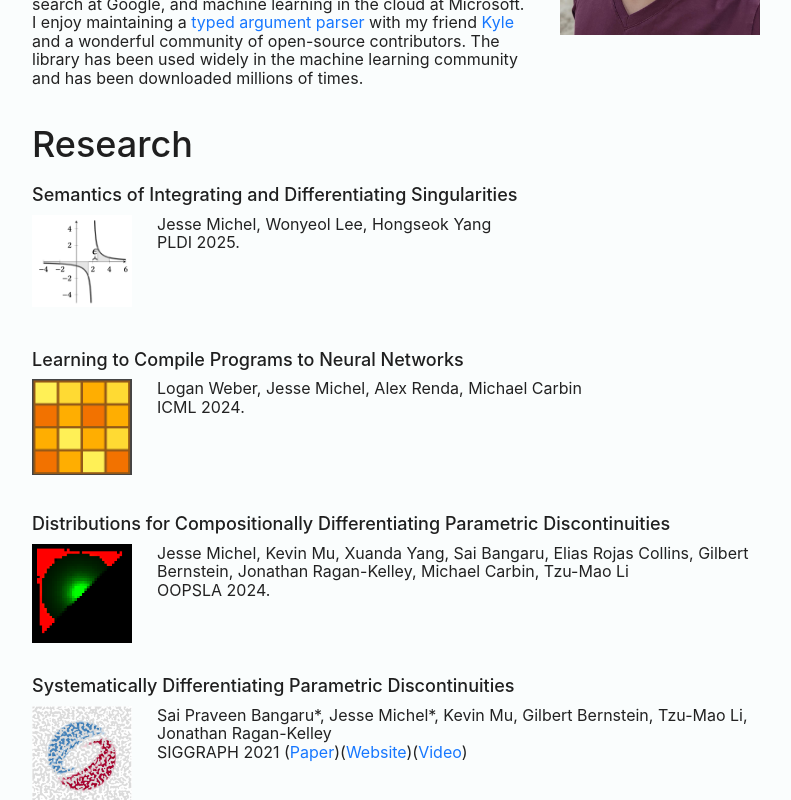
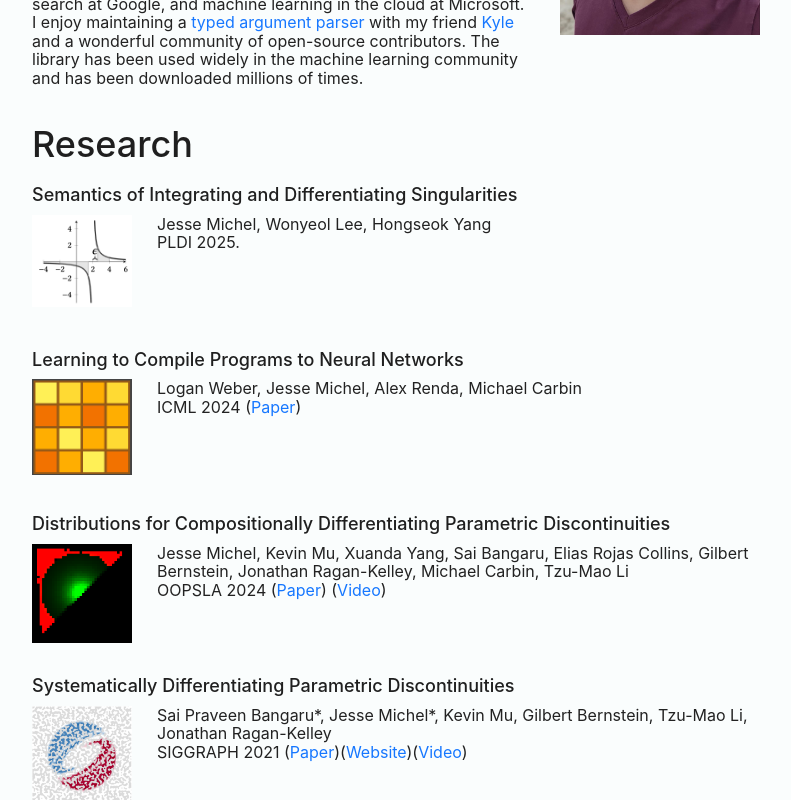
Before and after one commit to martinjm97/PersonalWebsite, a React (Create React App) app: page / in a window 1280 px wide. Shown: the part 398-1198 px from the top of the page, without its empty margins (244-1035 px from the left). Built offline with nearby package versions, Linux system fonts and the light colour scheme.

Commit message:
add links to papers

```diff
--- a/src/components/HomePage.tsx
+++ b/src/components/HomePage.tsx
@@ -37,7 +37,7 @@ class HomePage extends Component {
         <h2 className="nameTitle">Learning to Compile Programs to Neural Networks</h2>
         <img src={require("../images/learning_to_compile.png")} className="projectImg" />
         <p className="projectText">Logan Weber, Jesse Michel, Alex Renda, Michael Carbin<br></br>
-          ICML 2024.
+          ICML 2024 (<a href="https://openreview.net/pdf?id=rJti61Uere">Paper</a>)
           {/* (<a href="https://people.csail.mit.edu/sbangaru/projects/teg-2021/teg-2021.pdf">Paper</a>) */}
           {/* (<a href="https://mit.zoom.us/rec/play/AviQ8S0vTPm0WuopMPnSOZMuUdA-gdtmOkrkXosRrH3Y3BdJzKVGouIJJEmITvA9XymXIFWGcG3wlpym.aro759kUimJX91Rh?autoplay=true&continueMode=true&startTime=1626966335000">Video</a>) */}
         </p>
@@ -45,7 +45,7 @@ class HomePage extends Component {
         <h2 className="nameTitle">Distributions for Compositionally Differentiating Parametric Discontinuities</h2>
         <img src={require("../images/potto_icon.png")} className="projectImg" />
         <p className="projectText"> Jesse Michel, Kevin Mu, Xuanda Yang, Sai Bangaru, Elias Rojas Collins, Gilbert Bernstein, Jonathan Ragan-Kelley, Michael Carbin, Tzu-Mao Li<br></br>
-          OOPSLA 2024.
+          OOPSLA 2024 (<a href="https://dl.acm.org/doi/pdf/10.1145/3649843">Paper</a>) (<a href="https://www.youtube.com/live/ltA6hQAdhSw?feature=shared&t=20255">Video</a>)
           {/* (<a href="https://people.csail.mit.edu/sbangaru/projects/teg-2021/teg-2021.pdf">Paper</a>) */}
           {/* (<a href="https://mit.zoom.us/rec/play/AviQ8S0vTPm0WuopMPnSOZMuUdA-gdtmOkrkXosRrH3Y3BdJzKVGouIJJEmITvA9XymXIFWGcG3wlpym.aro759kUimJX91Rh?autoplay=true&continueMode=true&startTime=1626966335000">Video</a>) */}
         </p>
```
